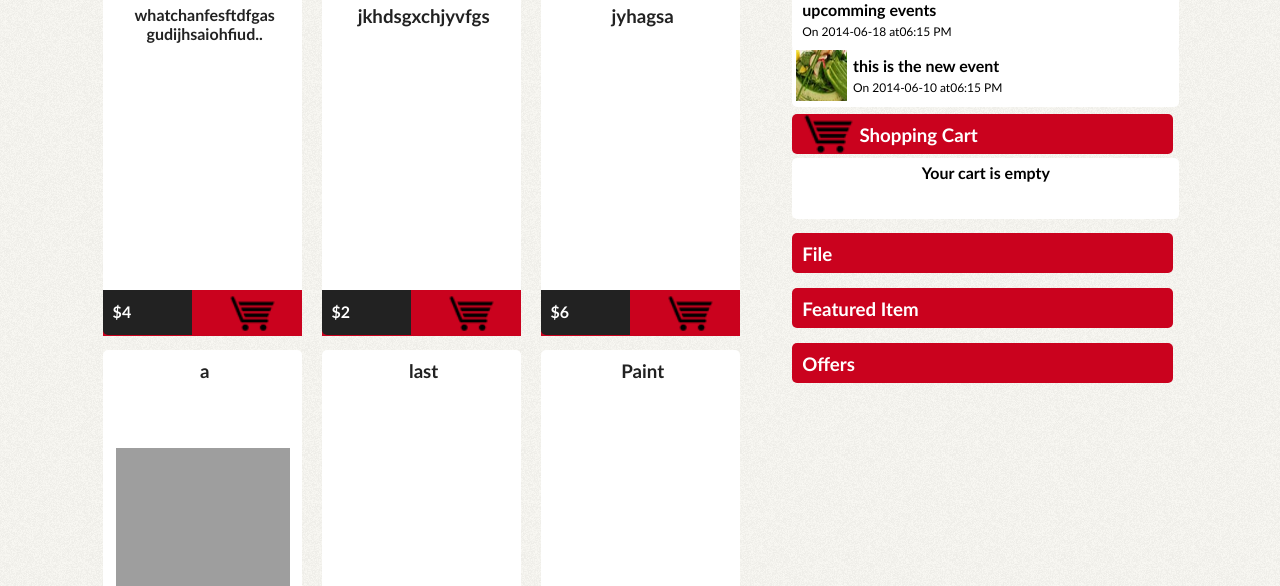
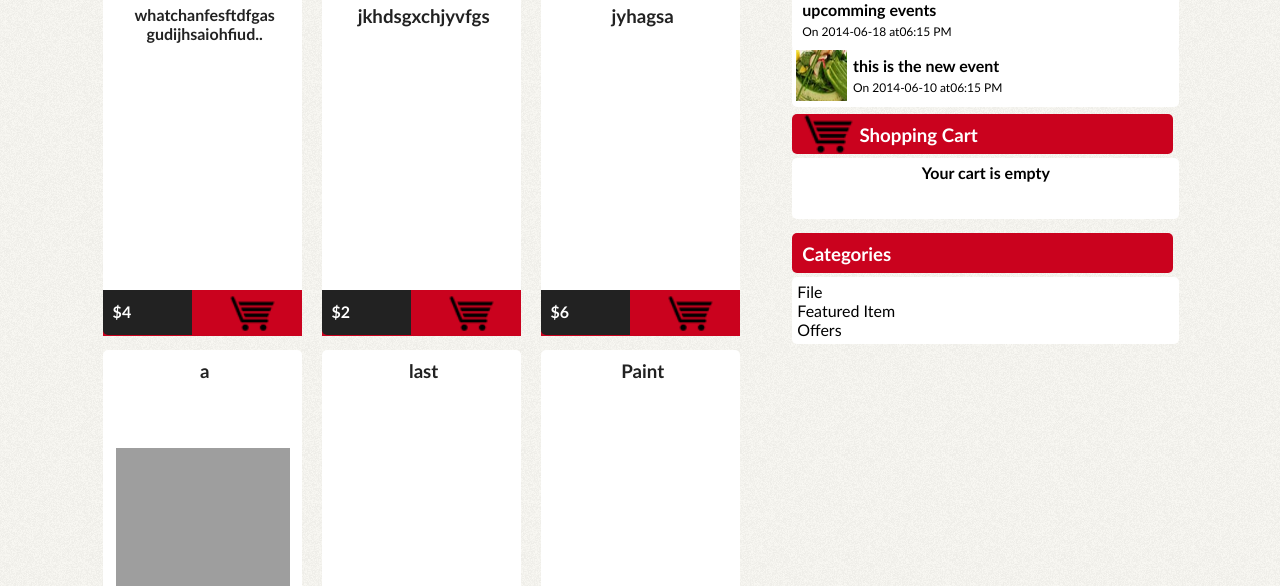
Before and after one commit to infotechnab/SmartCart, a CodeIgniter app: page /bnw/index.php/view/index in a window 1280 px wide. Shown: the part 501-1087 px from the top of the page. Run offline with CodeIgniter, Linux system fonts and the light colour scheme; data comes from the database, SQL or seed files in the repository; data that the repository does not hold is empty; some libraries are stand-ins or nearby versions; grey boxes are pictures that could not be loaded.

Commit message:
categories are listed now but css remains

```diff
--- a/application/views/templates/sidebarview.php
+++ b/application/views/templates/sidebarview.php
@@ -94,10 +94,14 @@ $this->load->helper('currency');
         <?php }
     } ?>
     <!-- till here-->
-<?php foreach ($category as $catList) {
+    <a class="sideLink" href="<?php echo base_url() . "index.php/view/index" ?>"><div class="redColouredDiv" id='sidebarContent'><h3>Categories</h3></div></a>
+<div class='sidebarContentNext' style="z-index: 1;">
+    <?php foreach ($category as $catList) {
         $category_id = $catList->id;
+        $name= $catList->category_name;
         ?>
-    <a class="sideLink" href="<?php echo base_url() . "index.php/view/category/" . $category_id ?>"><div class="redColouredDiv" id='sidebarContent'><h3><?php echo $catList->category_name; ?></h3></div></a>
+
+    <a class="categoryLink" href="<?php echo base_url() . "index.php/view/category/" . $category_id ?>"><?php echo $name; ?></a><br/>
 
 
 
@@ -105,7 +109,7 @@ $this->load->helper('currency');
 
         <?php
     } ?>
-
+</div>
  <!--   <div class="redColouredDiv" id='sidebarContent'><h3>Sponsors</h3></div>
 <?php //for ($i = 0; $i < 1; $i++) {
     ?>
--- a/content/uploads/styles/styles.css
+++ b/content/uploads/styles/styles.css
@@ -1978,3 +1978,12 @@ a.sideLink :hover
 {
    background-color: purple;
 }
+.sidebarContentNext a.categoryLink:link
+{
+    color:black;
+}
+.sidebarContentNext a.categoryLink:hover
+{
+    color:red;
+    text-decoration: underline;
+}
```
